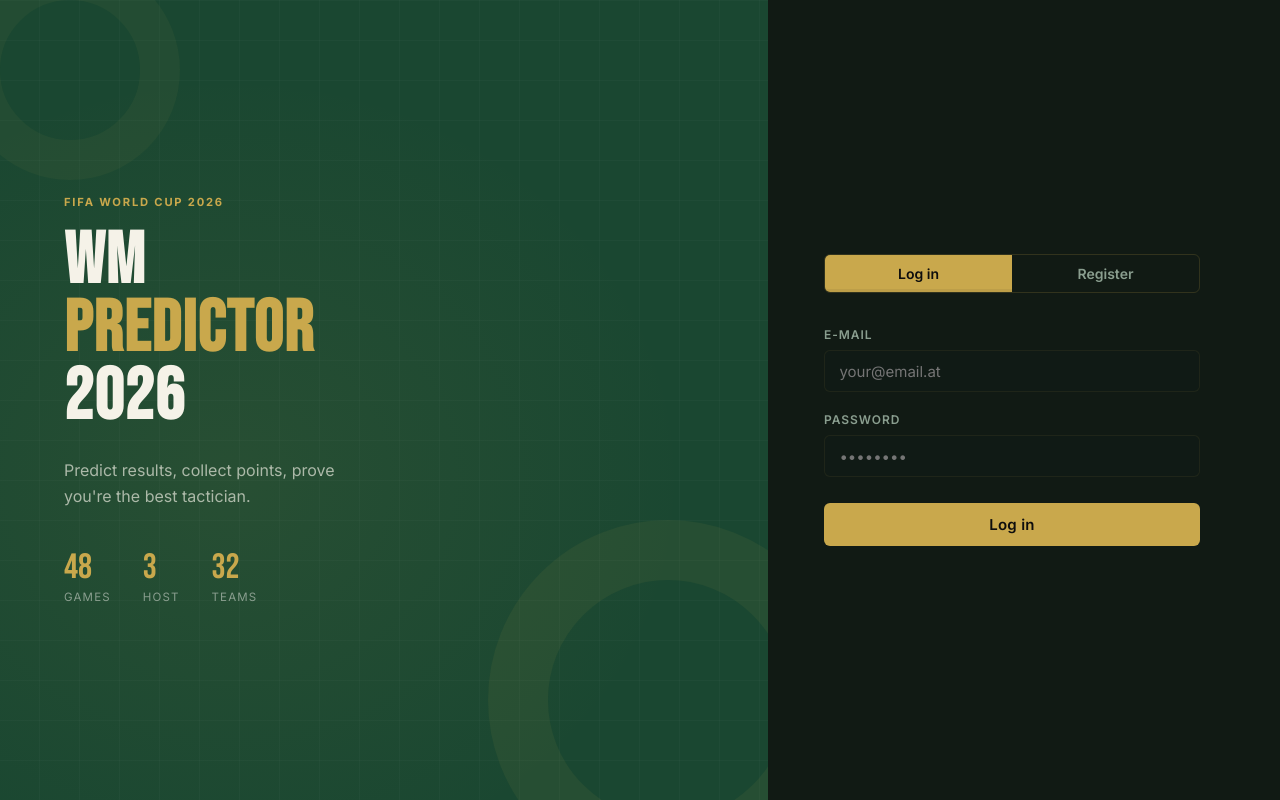
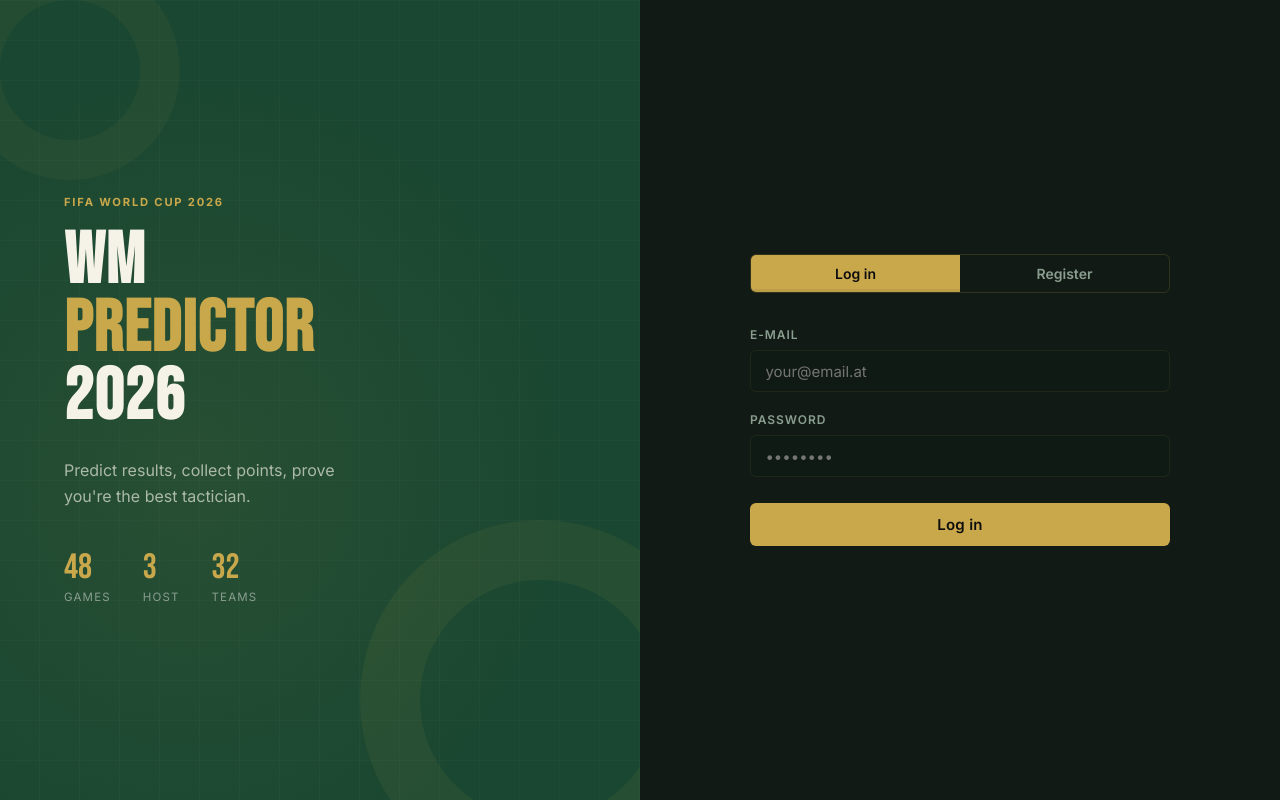
Before and after one commit to NinoMarinkovic/World-Cup-2026-Prediciton-App, a Flask app: page / in a window 1280 px wide. Run offline with Flask 3, Linux system fonts and the light colour scheme; parts of the project's set-up code (start-up, migrations or seed data) failed here and were passed over.

Commit message:
fix layout from Login page

```diff
--- a/static/css/index.css
+++ b/static/css/index.css
@@ -5,8 +5,7 @@
 .auth-page {
   min-height: 100vh;
   display: grid;
-  /* slightly larger hero column to match design */
-  grid-template-columns: 1.2fr 0.8fr;
+  grid-template-columns: 1fr 1fr;
 }
 
 /* ── Left — Hero panel ── */
@@ -103,16 +102,14 @@
   background: var(--surface);
   display: flex;
   align-items: center;
-  /* align the auth box toward the right similar to the reference */
-  justify-content: flex-end;
+  justify-content: center;
   padding: 3rem 3.5rem;
 }
 
 .auth-box {
   width: 100%;
-  max-width: 380px;
-  /* nudge the box slightly inward from the panel edge */
-  margin-right: 24px;
+  max-width: 420px;
+  margin: 0 auto;
 }
 
 .auth-tabs {
```
